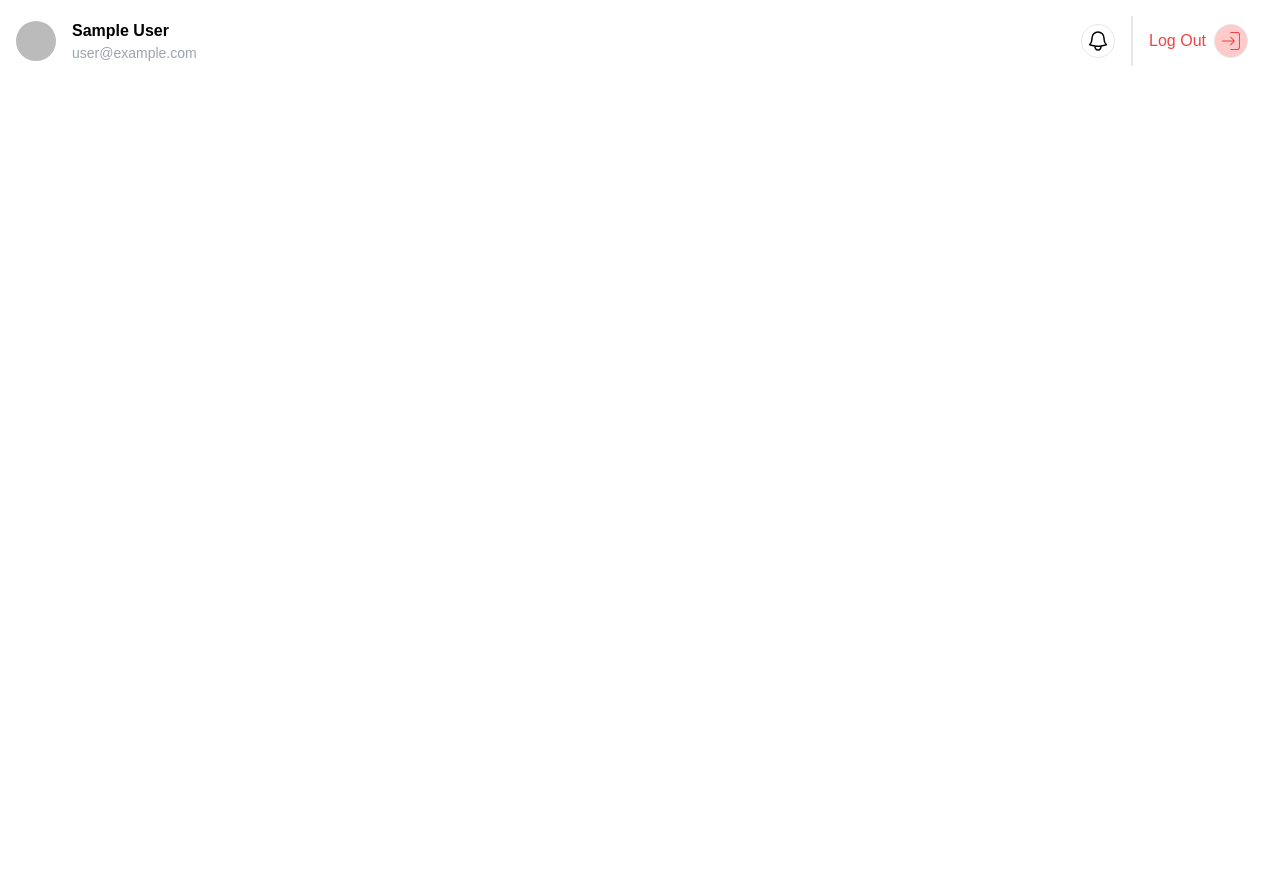
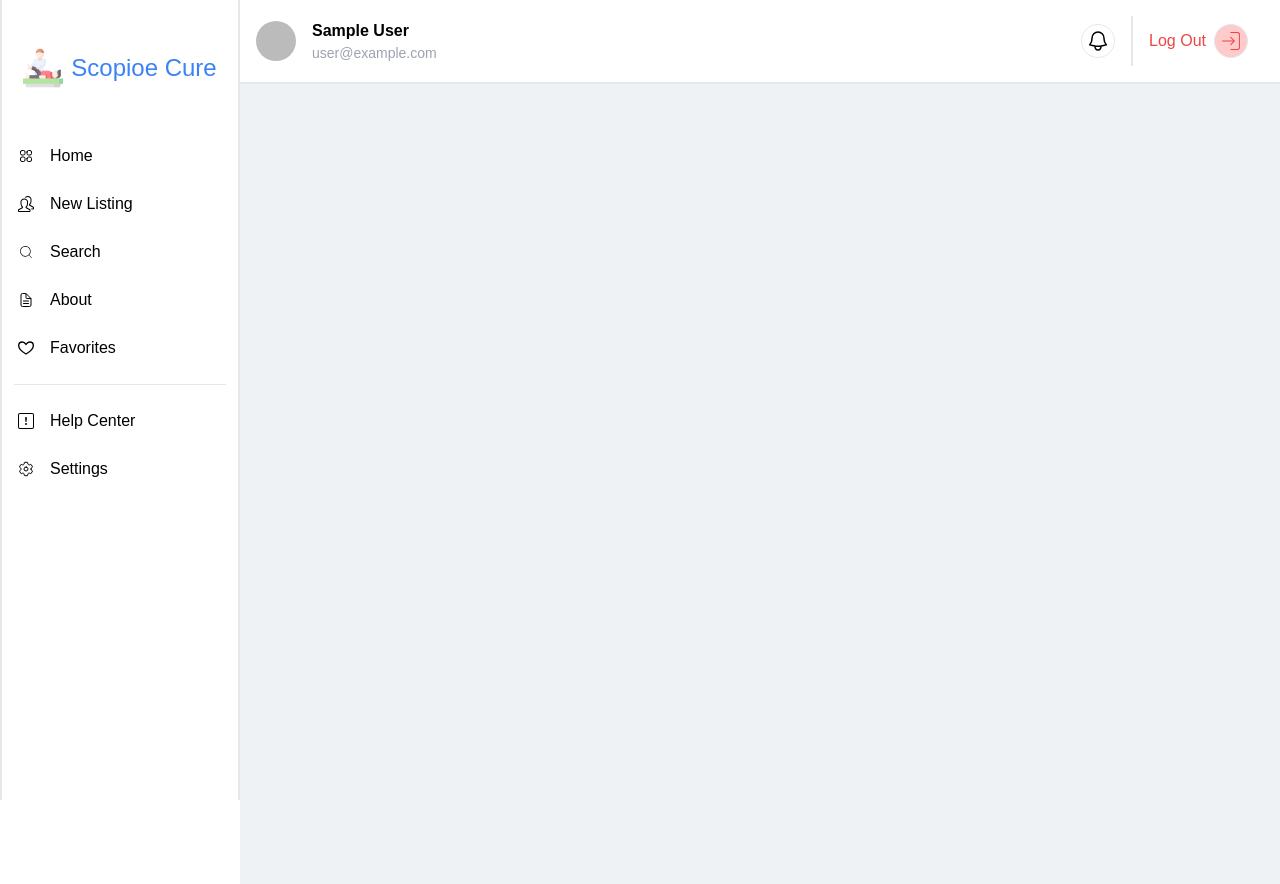
Before and after one commit to codeamin-git/scopioe-assessment, a React (Vite) app: page / in a window 1280 px wide. Before the commit the page ends 800 px from the top, so only its background shows below. Built offline with nearby package versions, Linux system fonts and the light colour scheme; no server answers; sample sign-in values are in the browser's storage.

Commit message:
add: sidebar added on home page

```diff
--- a/src/Pages/Home/Home/Home.jsx
+++ b/src/Pages/Home/Home/Home.jsx
@@ -1,9 +1,24 @@
 import NavBar from "../NavBar/NavBar";
+import Sidebar from "../Sidebar/Sidebar";
 
 const Home = () => {
     return (
-        <div>
+        <div className="flex">
+            {/* sidebar */}
+            <div className="hidden md:block w-60 min-h-screen h-full border-x-2">
+                <Sidebar />
+            </div>
+
+            {/* home content */}
+            <div className="flex-grow">
             <NavBar />
+
+            {/* home body */}
+            <div className="bg-[#EEF2F5] w-full h-full">
+
+            </div>
+            </div>
+
         </div>
     );
 };
--- a/src/Pages/Home/NavBar/NavBar.jsx
+++ b/src/Pages/Home/NavBar/NavBar.jsx
@@ -7,7 +7,6 @@ import SidebarRoutes from '../../../components/shared/SidebarRoutes/SidebarRoute
 
 const NavBar = () => {
     const {user, logout} = useAuth()
-    console.log(user);
   const [isSidebarOpen, setIsSidebarOpen] = useState(false);
 
   const handleLogout = () => {
@@ -18,7 +17,7 @@ const NavBar = () => {
   };
 
   return (
-    <nav className="flex items-center justify-between p-4">
+    <nav className="flex items-center justify-between p-4  border-b-2">
         {/* nav start */}
       <div>
         {/* logo */}
--- /dev/null
+++ b/src/Pages/Home/Sidebar/Sidebar.jsx
@@ -0,0 +1,17 @@
+import SidebarRoutes from "../../../components/shared/SidebarRoutes/SidebarRoutes";
+
+const Sidebar = () => {
+    return (
+        <div className="">
+            {/* logo */}
+            <div className="my-12 flex gap-2 items-center justify-center">
+              <img src="/therapy.png" alt="" className="hidden md:block md:w-10" />
+              <h2 className="text-blue-500 text-2xl md:text-2xl">Scopioe Cure</h2>
+            </div>
+            {/* sidebar route */}
+            <SidebarRoutes />
+        </div>
+    );
+};
+
+export default Sidebar;
```
